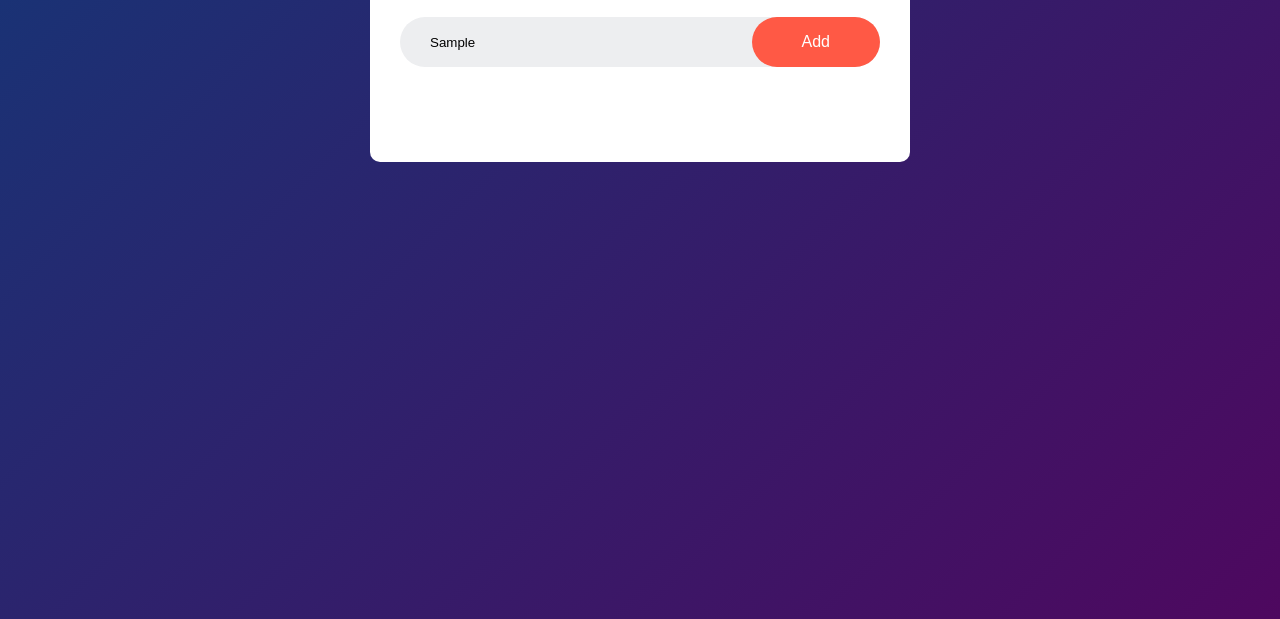
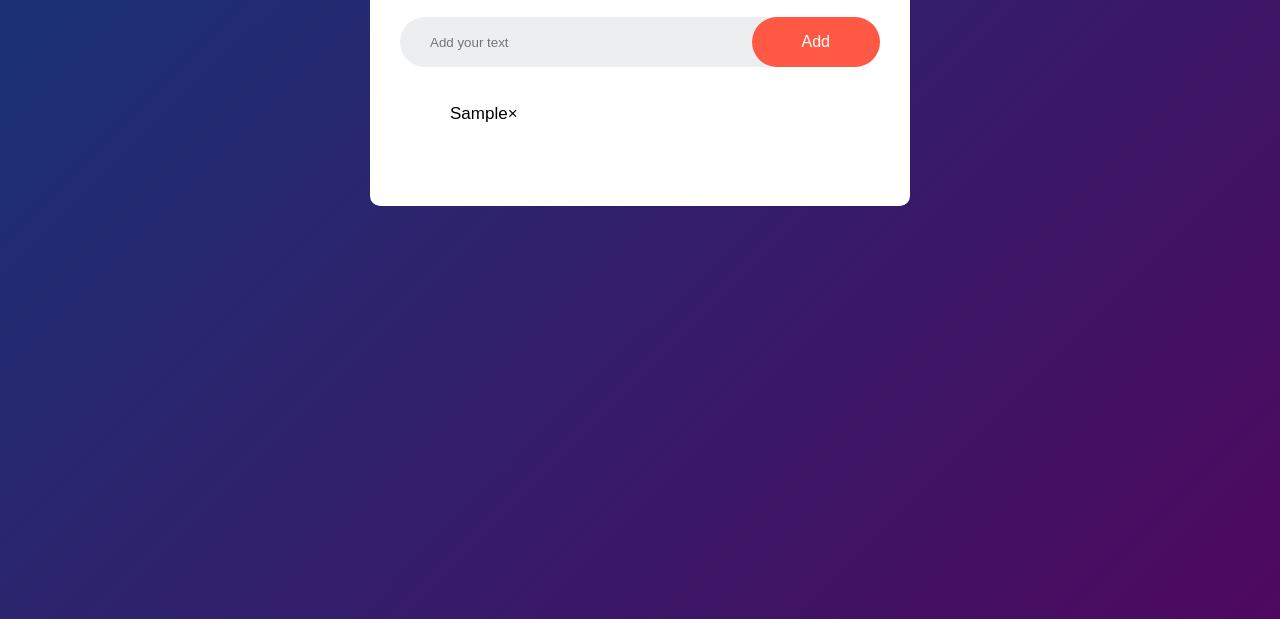
Before and after one commit to ishimwefrank123/ToDo-list, a plain HTML site: page index.html in a window 1280 px wide. Both pictures are taken after typing "Sample" into the empty fields and a click on the button "Add". Shown: the part 181-800 px from the top of the page. Drawn offline with Linux system fonts and the light colour scheme.

Commit message:
add the functionality of add the task dynamically

```diff
--- a/index.html
+++ b/index.html
@@ -12,7 +12,7 @@
             <h2>To-Do List <img src="images/icon.png" alt=""></h2>
             <div class="row">
                 <input type="text" id="input-box" placeholder="Add your text">
-                <button> Add  </button>
+                <button onclick="addTask()"> Add  </button>
             </div>
             <ul id="list-container">
                 <!-- <li class="checked">Task 1</li>
--- a/script.js
+++ b/script.js
@@ -1,2 +1,17 @@
  const inputBox = document.getElementById("input-box");
- const listContainer = document.getElementById("list-container"");
+ const listContainer = document.getElementById("list-container");
+
+ function addTask(){
+    if (inputBox.value === ''){
+        alert("You must write something!");
+    }
+    else{
+        let li = document.createElement("li");
+        li.innerHTML = inputBox.value;
+        listContainer.appendChild(li);
+        let span = document.createElement("span");
+        span.innerHTML = "\u00d7";
+        li.appendChild(span);
+    }
+    inputBox.value = "";
+ }
```
